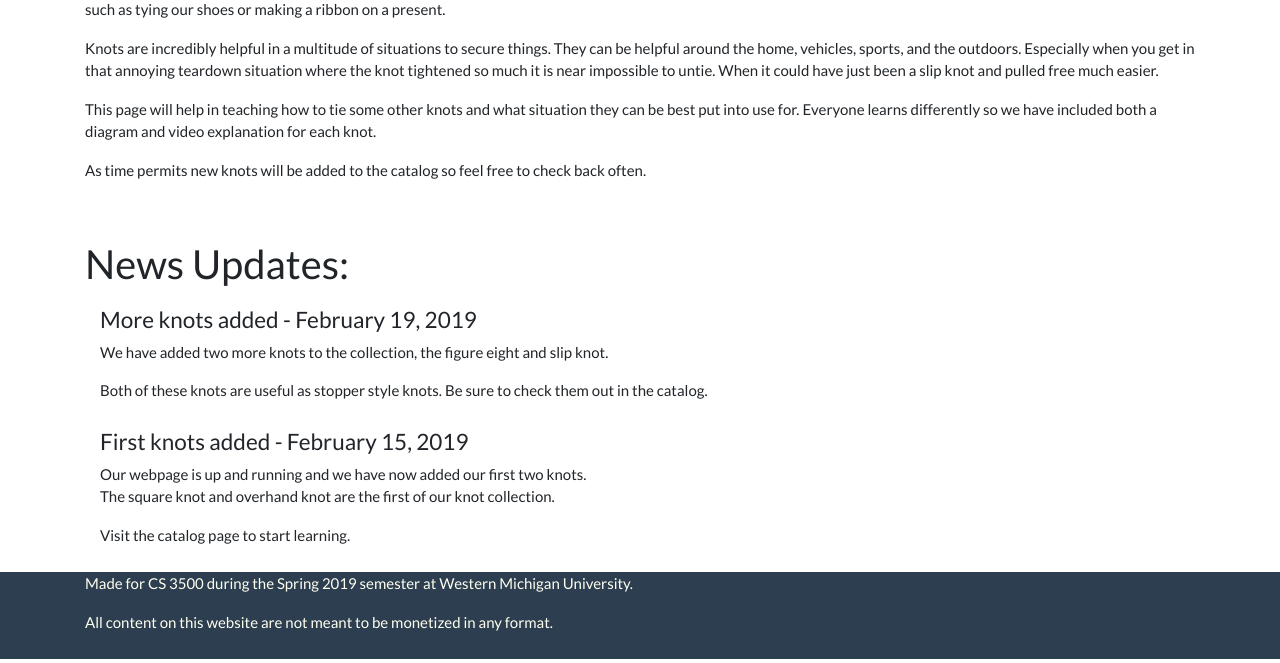
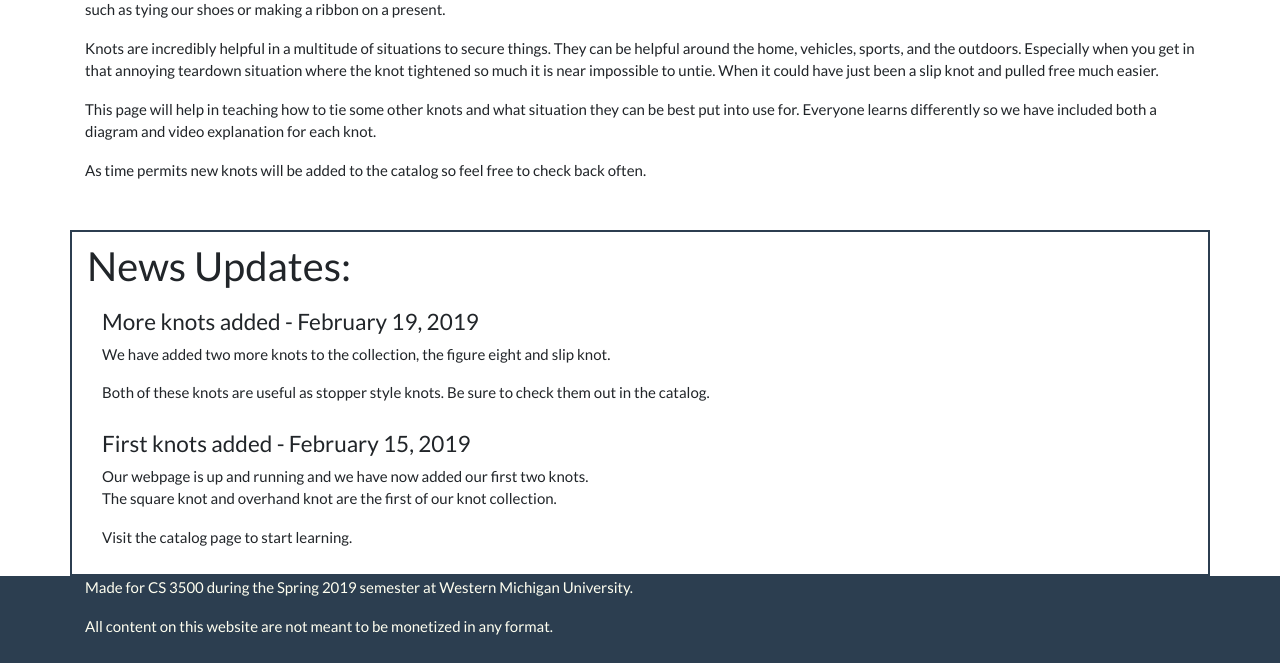
Before and after one commit to samtcifihi/CS-3500-Midterm, a PHP site: page / in a window 1280 px wide. Shown: the part 456-1119 px from the top of the page. Run offline with PHP 8.4, Linux system fonts and the light colour scheme.

Commit message:
Add border to index news section

```diff
--- a/Midterm_team1/css/styles.css
+++ b/Midterm_team1/css/styles.css
@@ -27,6 +27,10 @@ h3 {
 
 /*Index Styles*/
 
+#newsContainer {
+	border: 2px solid #2C3E50;
+}
+
 /*Knot Styles*/
 
 td {
```
